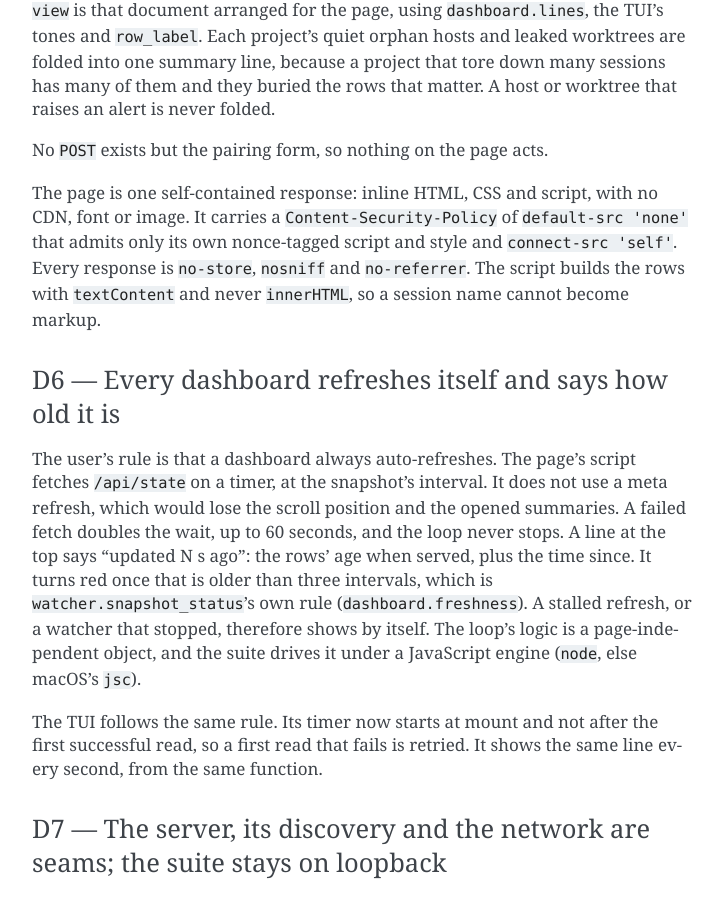
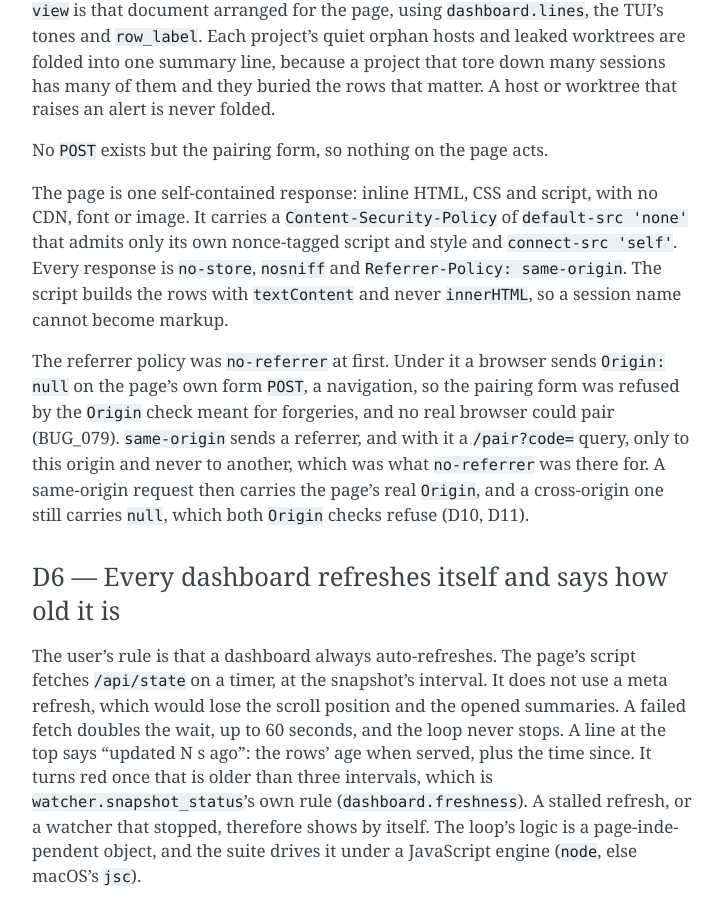
Before and after one commit to Mindchallenges/Invariant, a Sphinx documentation site: the page built from docs/adr/ADR-008-the-oracle-listens-on-the-tailnet-only.md, in a window 1280 px wide and 900 px high, scrolled down 3318 px. Shown: the whole window, without its empty margins (388-1111 px from the left). Built offline with Sphinx 7.4.7, drawn with Linux system fonts in a browser that asks for light colours.

Commit message:
oracle - same-origin Referrer-Policy so the page's own pairing form is accepted (BUG_079)
Every response carried Referrer-Policy: no-referrer. Under it a browser sends
Origin: null on a same-origin form POST, so the pairing form was refused by
the Origin check meant for forgeries and no real browser could pair.

The policy is now same-origin. A referrer, and a /pair?code= query in it,
still never leaves the origin, which is what no-referrer was there for, while
the page's own POST carries its real Origin. A cross-site POST, including
Origin: null, is still refused on /pair and on /api/act. A fetch in cors mode
keeps its real Origin under any policy, so /api/act was never affected; only
pairing was, and BUG_079 is corrected to say so.

ADR-008 D5 and the oracle architecture doc name the new header and why. The
strict xfail on the repro is removed and the cross-site test now covers
Origin: null.

Co-Authored-By: Claude Opus 5.5 <noreply@anthropic.com>

```diff
--- a/docs/adr/ADR-008-the-oracle-listens-on-the-tailnet-only.md
+++ b/docs/adr/ADR-008-the-oracle-listens-on-the-tailnet-only.md
@@ -138,8 +138,17 @@ The page is one self-contained response: inline HTML, CSS and script, with no
 CDN, font or image. It carries a `Content-Security-Policy` of `default-src
 'none'` that admits only its own nonce-tagged script and style and
 `connect-src 'self'`. Every response is `no-store`, `nosniff` and
-`no-referrer`. The script builds the rows with `textContent` and never
-`innerHTML`, so a session name cannot become markup.
+`Referrer-Policy: same-origin`. The script builds the rows with `textContent`
+and never `innerHTML`, so a session name cannot become markup.
+
+The referrer policy was `no-referrer` at first. Under it a browser sends
+`Origin: null` on the page's own form `POST`, a navigation, so the pairing
+form was refused by the `Origin` check meant for forgeries, and no real
+browser could pair (BUG_079). `same-origin` sends a referrer, and with it a
+`/pair?code=` query, only to this origin and never to another, which was what
+`no-referrer` was there for. A same-origin request then carries the page's
+real `Origin`, and a cross-origin one still carries `null`, which both
+`Origin` checks refuse (D10, D11).
 
 ### D6 — Every dashboard refreshes itself and says how old it is
 
```
Also changed, not shown: docs/architecture/oracle.md (+6 -2 lines), docs/backlog/BUG_079.md (+24 -9 lines), 3 other files.
